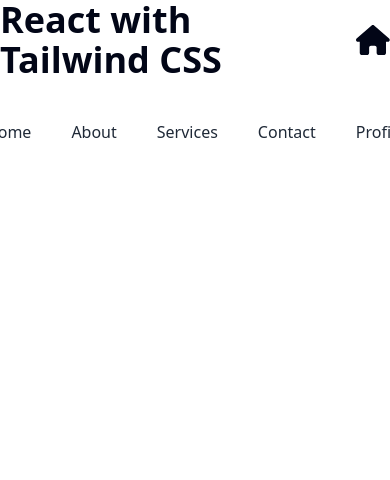
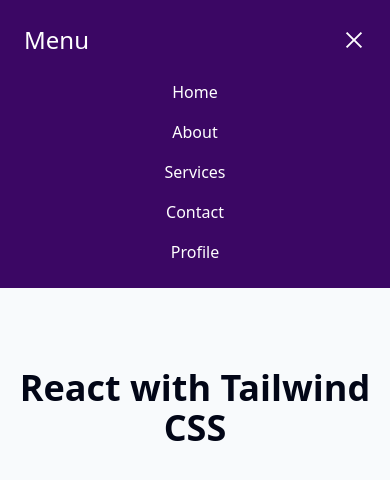
Before and after one commit to sumayaakter533/price-options, a React (Vite) app: page / in a window 390 px wide. Shown: the top 480 px of the page. Built offline with nearby package versions, Linux system fonts and the light colour scheme.

Commit message:
toggle navbar added for small device

```diff
--- a/package.json
+++ b/package.json
@@ -10,10 +10,10 @@
 		"preview": "vite preview"
 	},
 	"dependencies": {
-		"@fortawesome/react-fontawesome": "^0.2.2",
 		"prop-types": "^15.8.1",
 		"react": "^18.3.1",
-		"react-dom": "^18.3.1"
+		"react-dom": "^18.3.1",
+		"react-icons": "^5.3.0"
 	},
 	"devDependencies": {
 		"@eslint/js": "^9.13.0",
--- a/src/App.jsx
+++ b/src/App.jsx
@@ -1,18 +1,15 @@
 import './App.css';
-import { FontAwesomeIcon } from '@fortawesome/react-fontawesome';
-import { faHome } from '@fortawesome/free-solid-svg-icons';
-
 import CustomNav from './components/CustomNav/CustomNav';
 
 function App() {
 	return (
 		<>
-			<h1 className="text-4xl font-semibold text-slate-950 flex items-center justify-center gap-4">
-				React with Tailwind CSS
-				<FontAwesomeIcon icon={faHome} className="text-3xl" />
-			</h1>
-
-			<CustomNav></CustomNav>
+			<section className="bg-slate-50 h-screen">
+				<CustomNav></CustomNav>
+				<h1 className="w-11/12 m-auto lg:text-6xl text-4xl text-center font-semibold text-slate-950 py-20">
+					React with Tailwind CSS
+				</h1>
+			</section>
 		</>
 	);
 }
--- a/src/components/CustomNav/CustomNav.jsx
+++ b/src/components/CustomNav/CustomNav.jsx
@@ -1,7 +1,9 @@
-import React from 'react';
+import React, { useState } from 'react';
 import Link from '../Link/Link';
+import { AiOutlineMenu, AiOutlineClose } from 'react-icons/ai';
 
 const CustomNav = () => {
+	const [open, setOpen] = useState(true);
 	const routes = [
 		{ id: 1, path: '/home', name: 'Home' },
 		{ id: 2, path: '/about', name: 'About' },
@@ -11,8 +13,25 @@
 	];
 
 	return (
-		<nav className="my-10">
-			<ul className="flex justify-center items-center gap-10">
+		<nav className="bg-purple-950 text-white ">
+			<div className="">
+				<p className="flex justify-between items-center md:hidden text-2xl p-6">
+					Menu
+					<button
+						className="md:hidden flex justify-between"
+						onClick={() => setOpen(!open)}
+					>
+						{open === true ? (
+							<AiOutlineClose className="text-2xl"></AiOutlineClose>
+						) : (
+							<AiOutlineMenu className="text-2xl" />
+						)}
+					</button>
+				</p>
+			</div>
+			<ul
+				className={`flex flex-col md:flex-row justify-center items-center gap-4 p-6 pt-0 md:p-6 text-center ${open ? '' : 'hidden'}`}
+			>
 				{routes.map((route) => (
 					<Link key={route.id} route={route}></Link>
 				))}
--- /dev/null
+++ b/src/components/Link/Link.css
@@ -0,0 +1,3 @@
+.hover-li-style {
+	@apply hover:bg-slate-50 hover:text-slate-950 transition-all ease-linear duration-300 md:p-2 rounded-md;
+}
--- a/src/components/Link/Link.jsx
+++ b/src/components/Link/Link.jsx
@@ -1,9 +1,10 @@
 import React from 'react';
+import './Link.css';
 
-const Link = ({route}) => {
+const Link = ({ route }) => {
 	return (
 		<div>
-			<li>
+			<li className="hover-li-style">
 				<a href={route.path}>{route.name}</a>
 			</li>
 		</div>
```
Also changed, not shown: 2 other files (tests, documents, lock files or other folders).
